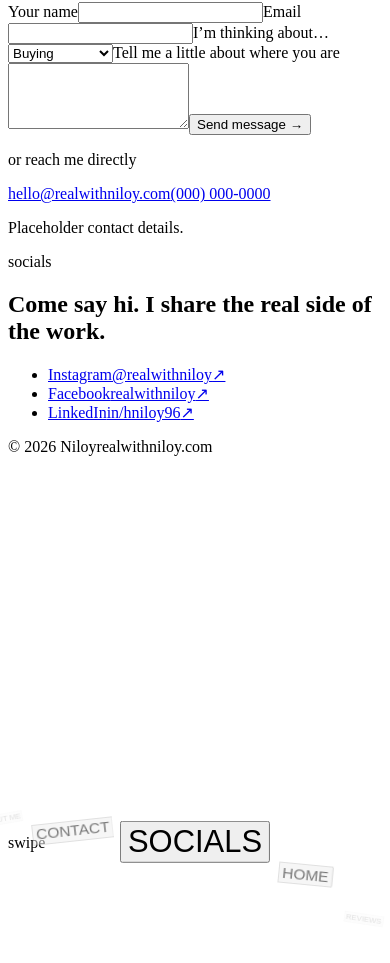
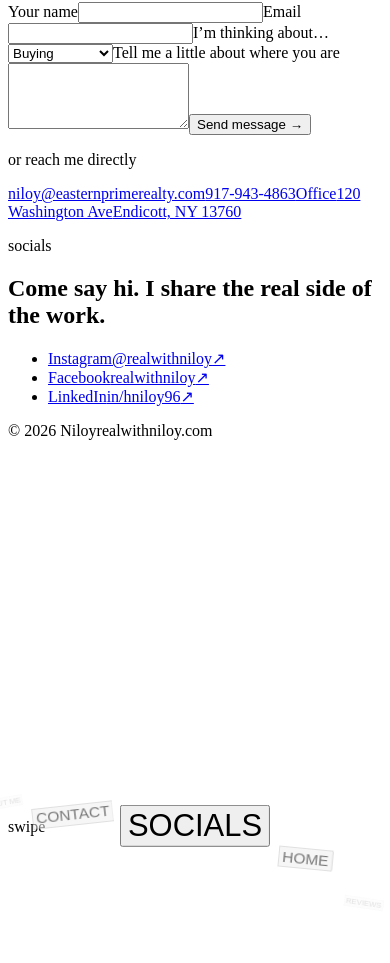
Before and after one commit to hniloy96/realwithniloy, a React (Vite) app: page / in a window 390 px wide. Shown: the part 3577-4540 px from the top of the page. Built offline with nearby package versions, Linux system fonts and the light colour scheme; the HTML template or start-up script is replaced by a standard one; a web font is replaced by a local one.

Commit message:
Add real phone, email and office address to Contact
Co-Authored-By: Claude Opus 5.5 <noreply@anthropic.com>

```diff
--- a/src/components/Contact.jsx
+++ b/src/components/Contact.jsx
@@ -70,8 +70,18 @@ export default function Contact() {
         <aside className="contact-direct">
           <p className="hand">or reach me directly</p>
           <a href={`mailto:${CONTACT.email}`}>{CONTACT.email}</a>
-          <a href={`tel:${CONTACT.phone.replace(/[^\d+]/g, '')}`}>{CONTACT.phone}</a>
-          <p className="muted small">Placeholder contact details.</p>
+          <a href={`tel:+1${CONTACT.phone.replace(/[^\d]/g, '')}`}>{CONTACT.phone}</a>
+          <a
+            className="contact-address"
+            href={`https://www.google.com/maps/search/?api=1&query=${encodeURIComponent(CONTACT.address.join(', '))}`}
+            target="_blank"
+            rel="noreferrer"
+          >
+            <span className="muted small">Office</span>
+            {CONTACT.address.map((line) => (
+              <span key={line}>{line}</span>
+            ))}
+          </a>
         </aside>
       </Reveal>
     </section>
--- a/src/content.js
+++ b/src/content.js
@@ -70,9 +70,10 @@ export const CONTACT = {
   // To make the form send real emails, create a free form at https://formspree.io
   // and paste its endpoint here, e.g. 'https://formspree.io/f/abcd1234'
   formspreeEndpoint: '',
-  // PLACEHOLDER contact details
-  email: 'hello@realwithniloy.com',
-  phone: '(000) 000-0000',
+  // Your contact details
+  email: 'niloy@easternprimerealty.com',
+  phone: '917-943-4863',
+  address: ['120 Washington Ave', 'Endicott, NY 13760'],
 }
 
 // Your social profiles
--- a/src/styles.css
+++ b/src/styles.css
@@ -855,3 +855,10 @@ body {
   transform: scaleX(1);
   transition: transform 0.45s cubic-bezier(0.22, 1, 0.36, 1) 0.1s;
 }
+
+.contact-address {
+  display: flex;
+  flex-direction: column;
+  margin-top: 12px;
+  line-height: 1.4;
+}
```
